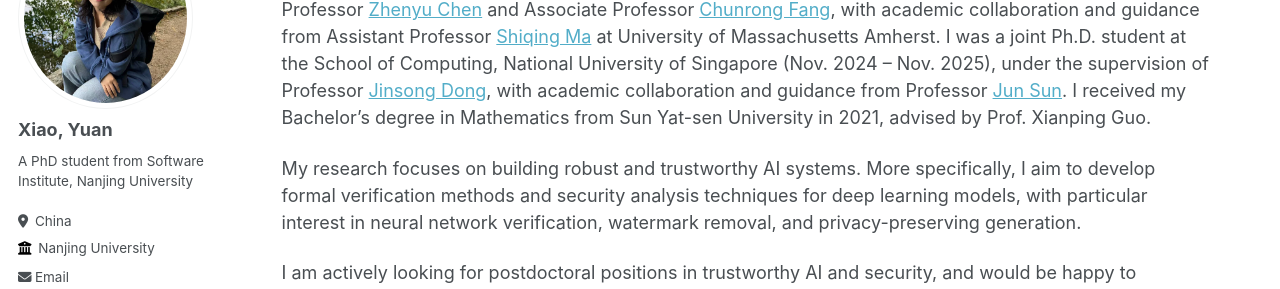
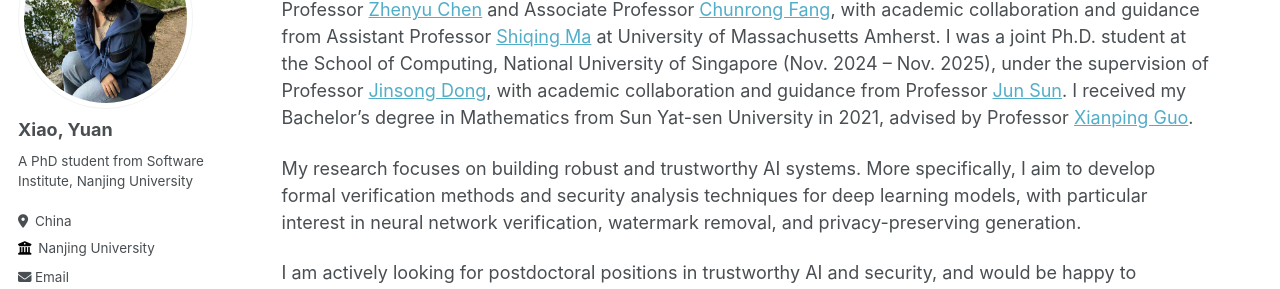
Before and after one commit to xiaoyuanpigo/xiaoyuanpigo.github.io, a Jekyll site: the page built from _pages/about.md, in a window 1280 px wide. Shown: the part 179-468 px from the top of the page. Built offline with Jekyll 4.4.1, drawn with Linux system fonts in a browser that asks for light colours; some web fonts are replaced.

Commit message:
Update about.md

```diff
--- a/_pages/about.md
+++ b/_pages/about.md
@@ -7,7 +7,7 @@
   - /about.html
 ---
 
-Now I am a Ph.D. student at the Software Institute, Nanjing University, under the supervision of both Professor [Zhenyu Chen](https://software.nju.edu.cn/zychen/) and Associate Professor [Chunrong Fang](https://chunrong.github.io), with academic collaboration and guidance from Assistant Professor [Shiqing Ma](https://people.cs.umass.edu/~shiqingma/) at  University of Massachusetts Amherst. I was a joint Ph.D. student at the School of Computing, National University of Singapore (Nov. 2024 – Nov. 2025), under the supervision of Professor [Jinsong Dong](https://www.comp.nus.edu.sg/~dongjs/), with academic collaboration and guidance from Professor [Jun Sun](https://sunjun.site//). I received my Bachelor’s degree in Mathematics from Sun Yat-sen University in 2021, advised by Prof. Xianping Guo.
+Now I am a Ph.D. student at the Software Institute, Nanjing University, under the supervision of both Professor [Zhenyu Chen](https://software.nju.edu.cn/zychen/) and Associate Professor [Chunrong Fang](https://chunrong.github.io), with academic collaboration and guidance from Assistant Professor [Shiqing Ma](https://people.cs.umass.edu/~shiqingma/) at  University of Massachusetts Amherst. I was a joint Ph.D. student at the School of Computing, National University of Singapore (Nov. 2024 – Nov. 2025), under the supervision of Professor [Jinsong Dong](https://www.comp.nus.edu.sg/~dongjs/), with academic collaboration and guidance from Professor [Jun Sun](https://sunjun.site//). I received my Bachelor’s degree in Mathematics from Sun Yat-sen University in 2021, advised by Professor [Xianping Guo](https://math.sysu.edu.cn/teacher/428).
 
 My research focuses on building robust and trustworthy AI systems. More specifically, I aim to develop formal verification methods and security analysis techniques for deep learning models, with particular interest in neural network verification, watermark removal, and privacy-preserving generation.
 
```
